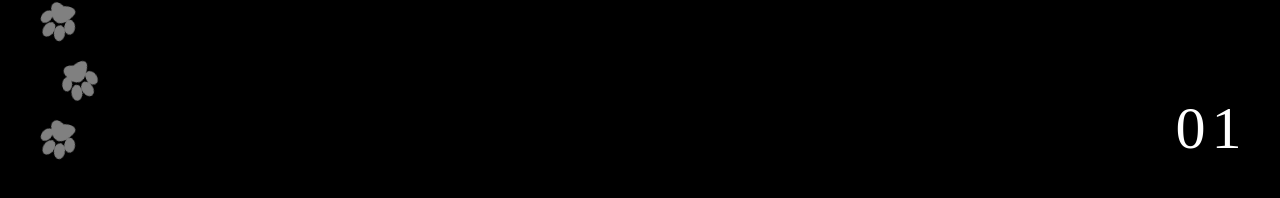
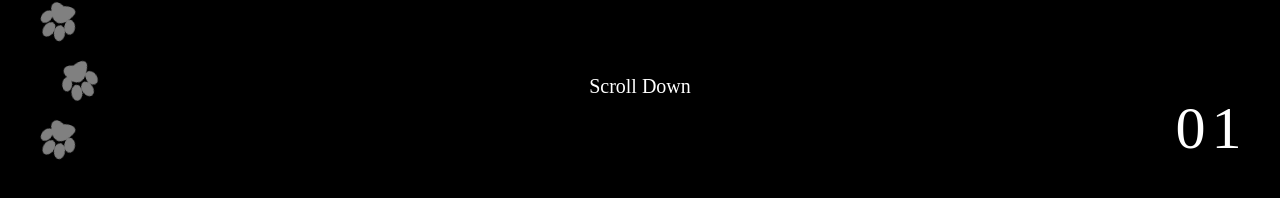
Before and after one commit to Ryoh96/portfolio-nextjs, a Next.js app: page / in a window 1280 px wide. Shown: the part 592-790 px from the top of the page. Built offline with nearby package versions, Linux system fonts and the light colour scheme.

Commit message:
Implemented ScrollDown

```diff
--- a/package.json
+++ b/package.json
@@ -16,6 +16,7 @@
     "chart.js": "^4.2.1",
     "eslint": "8.37.0",
     "eslint-config-next": "13.2.4",
+    "fontawesome": "^5.6.3",
     "gsap": "^3.11.5",
     "next": "13.2.4",
     "react": "18.2.0",
@@ -26,6 +27,10 @@
     "typescript": "5.0.3"
   },
   "devDependencies": {
+    "@fortawesome/fontawesome-svg-core": "^6.4.0",
+    "@fortawesome/free-brands-svg-icons": "^6.4.0",
+    "@fortawesome/free-solid-svg-icons": "^6.4.0",
+    "@fortawesome/react-fontawesome": "^0.2.0",
     "@types/styled-components": "^5.1.26",
     "@typescript-eslint/eslint-plugin": "^5.57.0",
     "eslint-config-prettier": "^8.8.0",
--- a/src/components/atoms/MouseStalker.tsx
+++ b/src/components/atoms/MouseStalker.tsx
@@ -12,19 +12,33 @@ const MyCursor = styled.div`
   border-radius: 50%;
   top: 0;
   left: 0;
-  background-color: #fff;
+  /* background-color: #fff; */
   mix-blend-mode: difference;
   z-index: 100000;
-  filter: blur(5px);
+  filter: blur(2px);
   transition: 0.2s transform;
   transform: translateZ(0);
   &.hover {
     transform: scale(1.5);
   }
 
+  animation: rotate 3s linear infinite;
+
+  background-image: url("/gear-menu.svg");
+
   ${({ theme }) => theme.media.u_pc`
     display: none;
   `}
+
+  @keyframes rotate {
+    0% {
+      transform: rotate(0);
+    }
+
+    100% {
+      transform: rotate(359deg);
+    }
+  }
 `
 
 const delay = 30
--- /dev/null
+++ b/src/components/atoms/ScrollDown.tsx
@@ -0,0 +1,69 @@
+import { faAngleDoubleDown } from '@fortawesome/free-solid-svg-icons'
+import { FontAwesomeIcon } from '@fortawesome/react-fontawesome'
+import styled from 'styled-components'
+
+type ScrollDownProps = {
+  isLast: boolean
+}
+
+const Text = styled.span`
+  font-size: 20px;
+`
+
+const ScrollDownWrapper = styled.div`
+  color: #fff;
+  mix-blend-mode: difference;
+  width: 100%;
+  text-align: center;
+  justify-items: center;
+  z-index: 10;
+  font-size: 16px;
+  display: grid;
+  gap: 30px;
+`
+
+const IconWrapper = styled.div`
+  animation: scrollDown 1.8s linear infinite;
+  font-size: 50px;
+  ${({ theme }) => theme.media.u_sp`
+    display: none;
+  `}
+
+  @keyframes scrollDown {
+    0% {
+      opacity: 0;
+      transform: translateY(-30px);
+    }
+    50% {
+      opacity: 1;
+      transform: translateY(0);
+    }
+    100% {
+      opacity: 0;
+      transform: translateY(30px);
+    }
+  }
+`
+
+const CopyRight = styled.span`
+
+`
+
+const ScrollDown = ({ isLast }: ScrollDownProps) => {
+  return (
+    <ScrollDownWrapper>
+      {!isLast ? (
+        <>
+          <Text>Scroll Down</Text>
+          <IconWrapper>
+            <FontAwesomeIcon icon={faAngleDoubleDown} />
+          </IconWrapper>
+        </>
+      ) : (
+        <CopyRight>© RYOH KUROKI. All Rights Reserved.</CopyRight>
+      )}
+    </ScrollDownWrapper>
+  )
+}
+
+export default ScrollDown
--- a/src/pages/index.tsx
+++ b/src/pages/index.tsx
@@ -5,6 +5,7 @@ import { createRef, useCallback, useMemo, useRef } from 'react'
 import styled from 'styled-components'
 
 import Button from '@/components/atoms/Button'
+import ScrollDown from '@/components/atoms/ScrollDown'
 import SectionNumber from '@/components/atoms/SectionNumber'
 import SnapContainer from '@/components/layout/SnapContainer'
 import SnapItem from '@/components/layout/SnapItem'
@@ -62,6 +63,16 @@ const FootPrintsWrapper = styled.div`
   left: 4%;
   bottom: 50px;
   z-index: 2;
+`
+const ScrollDownWrapper = styled.div`
+  width: 100%;
+  position: fixed;
+  bottom: 30px;
+
+  ${({ theme }) => theme.media.u_sp`
+    font-size: 12px;
+    bottom: 20px;
+  `}
 `
 
 const Index: NextPage = () => {
@@ -125,6 +136,9 @@ const Index: NextPage = () => {
           onClick={handleClick}
         />
       </FootPrintsWrapper>
+      <ScrollDownWrapper>
+        <ScrollDown isLast={currentSection === sectionLength - 1 ? true : false} />
+      </ScrollDownWrapper>
     </>
   )
 }
```
Also changed, not shown: 2 other files (tests, documents, lock files or other folders).
